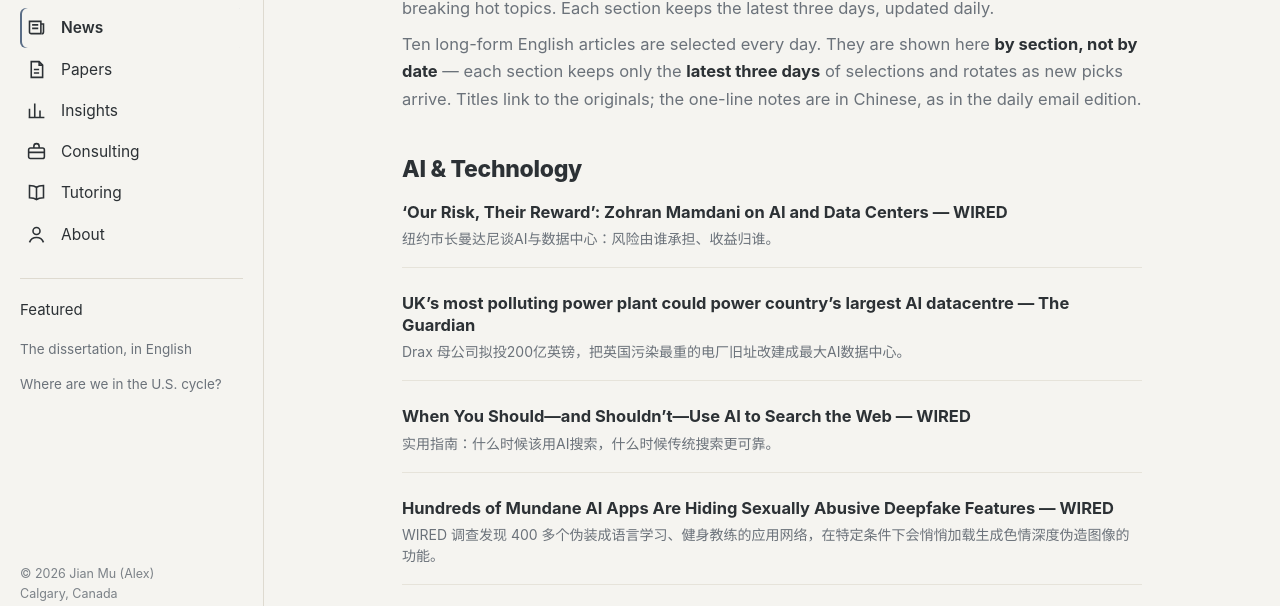
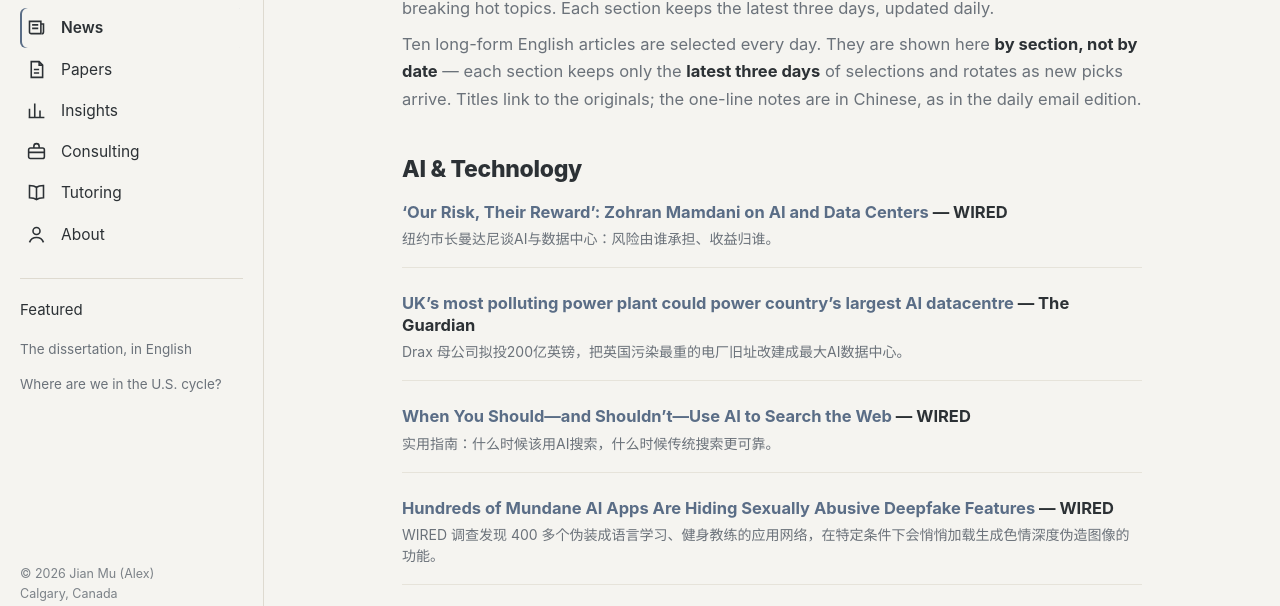
Before and after one commit to newmymujian-hash/newmymujian-hash.github.io, a plain HTML site: page news/index.html in a window 1280 px wide. Shown: the part 173-779 px from the top of the page. Drawn offline with nearby package versions, Linux system fonts and the light colour scheme.

Commit message:
Fix article link colors for light theme (slate-blue links, no leftover white underline tint)

```diff
--- a/css/style.css
+++ b/css/style.css
@@ -98,8 +98,8 @@
 .prose p{margin:0 0 22px}
 .prose h2{font-size:23px;font-weight:800;color:var(--text);margin:36px 0 10px;letter-spacing:-.3px}
 .prose h3{font-size:19.5px;font-weight:700;color:var(--text);margin:28px 0 8px}
-.prose a{color:var(--text);text-decoration:underline;text-decoration-color:rgba(255,255,255,.45);text-underline-offset:3px}
-.prose a:hover{text-decoration-color:var(--text)}
+.prose a{color:var(--accent);text-decoration:underline;text-decoration-color:rgba(90,109,134,.45);text-underline-offset:3px}
+.prose a:hover{color:var(--accent-hover);text-decoration-color:var(--accent-hover)}
 .prose strong{color:var(--text)}
 .prose ul,.prose ol{margin:0 0 22px;padding-left:26px}
 .prose li{margin-bottom:7px}
```
